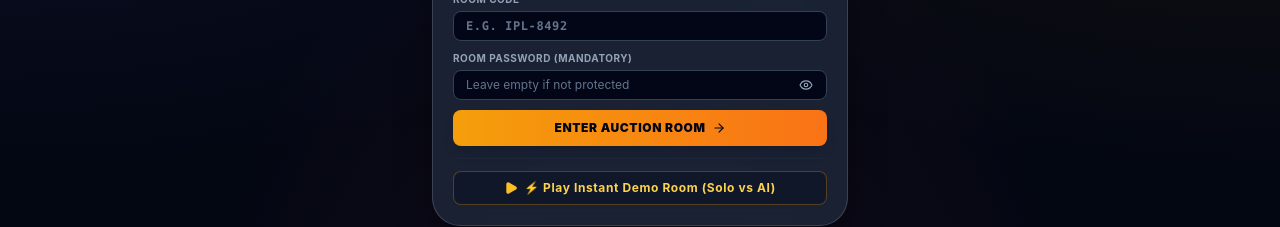
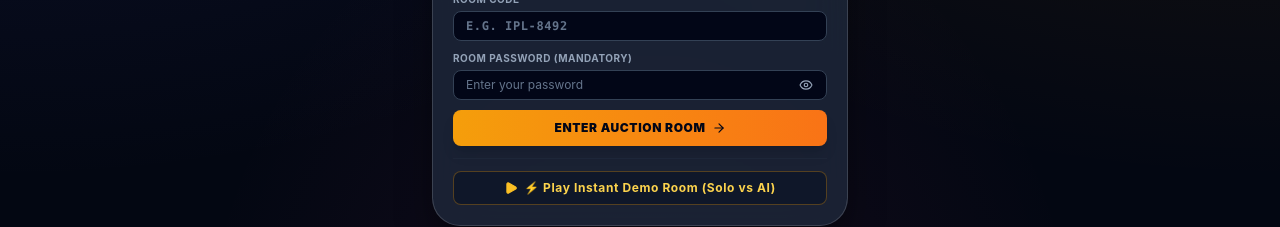
Before and after one commit to mannammahendra/ipl-auction, a Next.js app in the folder frontend/: page / in a window 1280 px wide. Shown: the part 384-611 px from the top of the page. Built offline with nearby package versions, Linux system fonts and the light colour scheme; no server answers.

Commit message:
fix(ui): update join room password placeholder to 'Enter your password'

```diff
--- a/frontend/src/app/page.tsx
+++ b/frontend/src/app/page.tsx
@@ -301,7 +301,7 @@ function LandingContent() {
                   <div className="relative">
                     <input
                       type={showJoinPassword ? 'text' : 'password'}
-                      placeholder="Leave empty if not protected"
+                      placeholder="Enter your password"
                       value={roomPassword}
                       onChange={(e) => setRoomPassword(e.target.value)}
                       className="w-full bg-slate-950 border border-slate-700 rounded-lg px-3 py-1.5 pr-10 text-xs text-white placeholder-slate-500 focus:outline-none focus:border-amber-500"
```
